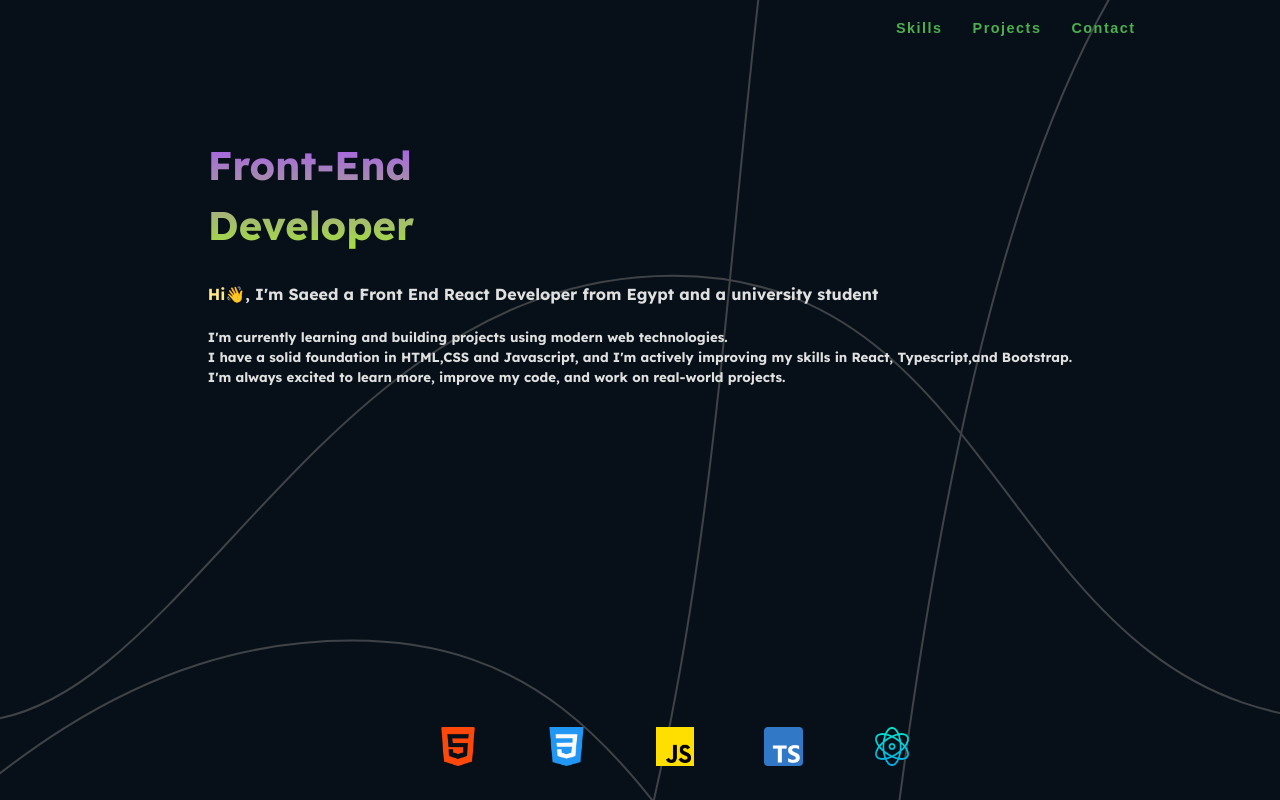
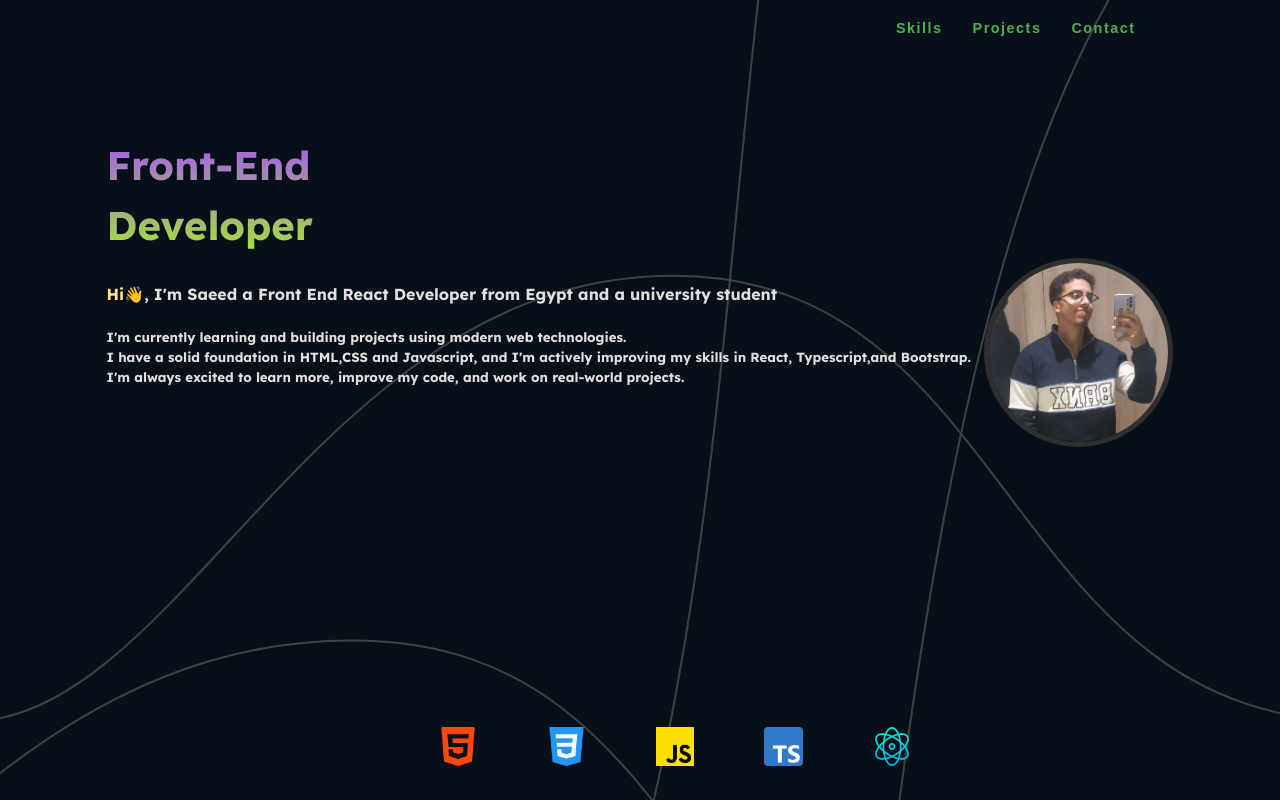
Before and after one commit to saeedsoror/myPortfolio, a React (Vite) app: page / in a window 1280 px wide. Shown: the top 800 px of the page. Built offline with nearby package versions, Linux system fonts and the light colour scheme; a web font is replaced by a local one.

Commit message:
11commit

```diff
--- a/src/About.jsx
+++ b/src/About.jsx
@@ -1,5 +1,5 @@
-export default function About(){
-    return(
+export default function About() {
+    return (
         <>
             {/* <div className="theCardsAbout"> */}
             {/* <div className="aboutBox2">
@@ -22,12 +22,12 @@ export default function About(){
 
                         <h1 className="frontEndText">Front-End<br /> Developer</h1>
                     </div>
-                        <h4 style={{textAlign:"left"}} className="myAbout"><h4 style={{color:"#fde68a",display:"inline"}}>Hi👋</h4>, I'm Saeed a Front End React Developer from Egypt and a university student</h4>
-                        <h5 style={{textAlign:"left"}}>I'm currently learning and building projects using modern web technologies.<br />
+                    <h4 style={{ textAlign: "left" }} className="myAbout"><h4 style={{ color: "#fde68a", display: "inline" }}>Hi👋</h4>, I'm Saeed a Front End React Developer from Egypt and a university student</h4>
+                    <h5 style={{ textAlign: "left" }}>I'm currently learning and building projects using modern web technologies.<br />
                         I have a solid foundation in HTML,CSS and Javascript, and I'm actively improving my skills in React, Typescript,and Bootstrap.<br />
                         I'm always excited to learn more, improve my code, and work on real-world projects.</h5>
                 </div>
-                        {/* <img className="line line1"  src="/imgProfile/myImg4.jpg" alt="" /> */}
+                <img className="line line1" src="/imgProfile/myImg4.jpg" alt="" />
             </div>
             {/* </div> */}
             {/* </div> */}
```
Lines whose indentation alone changed are shown as unchanged.
